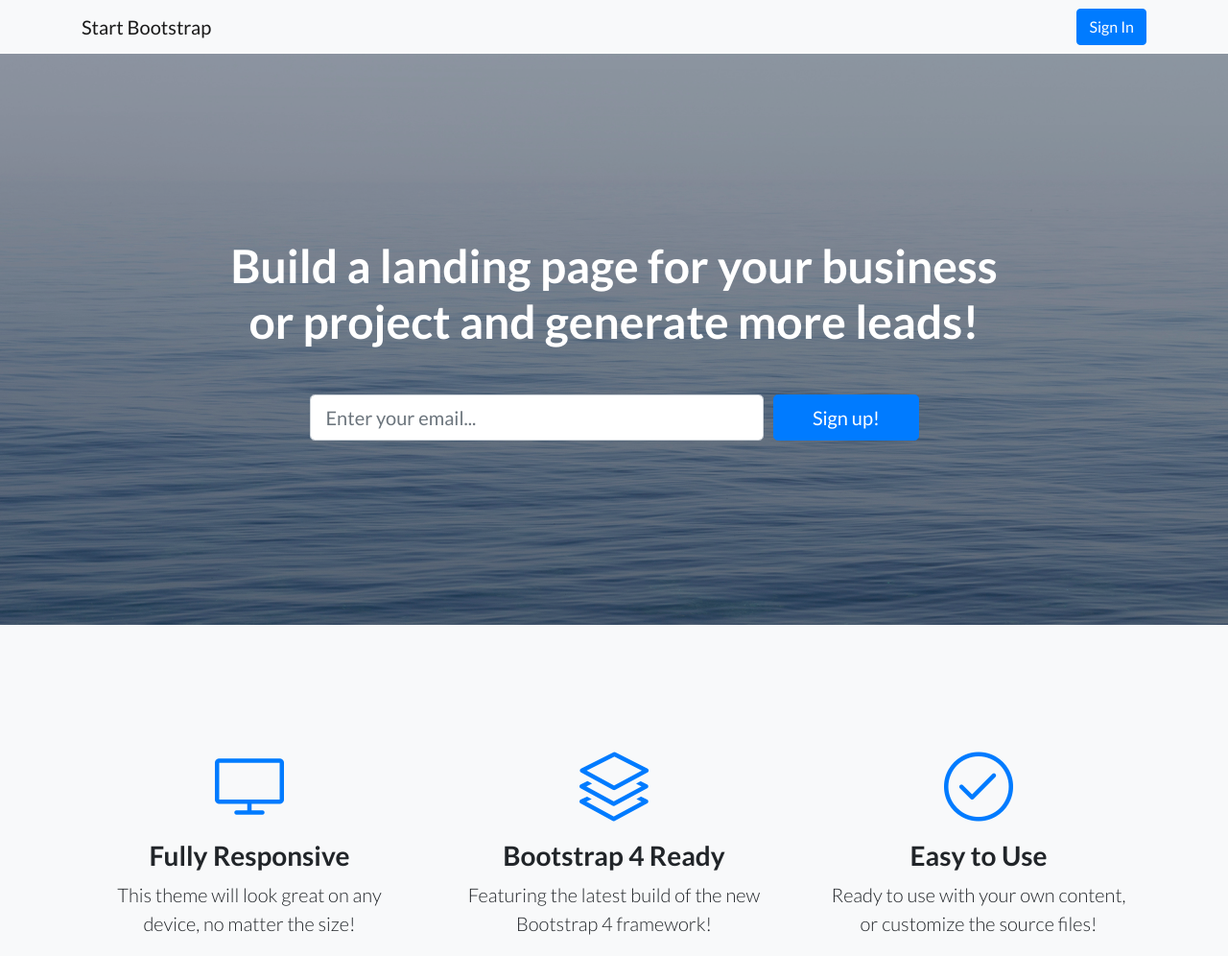
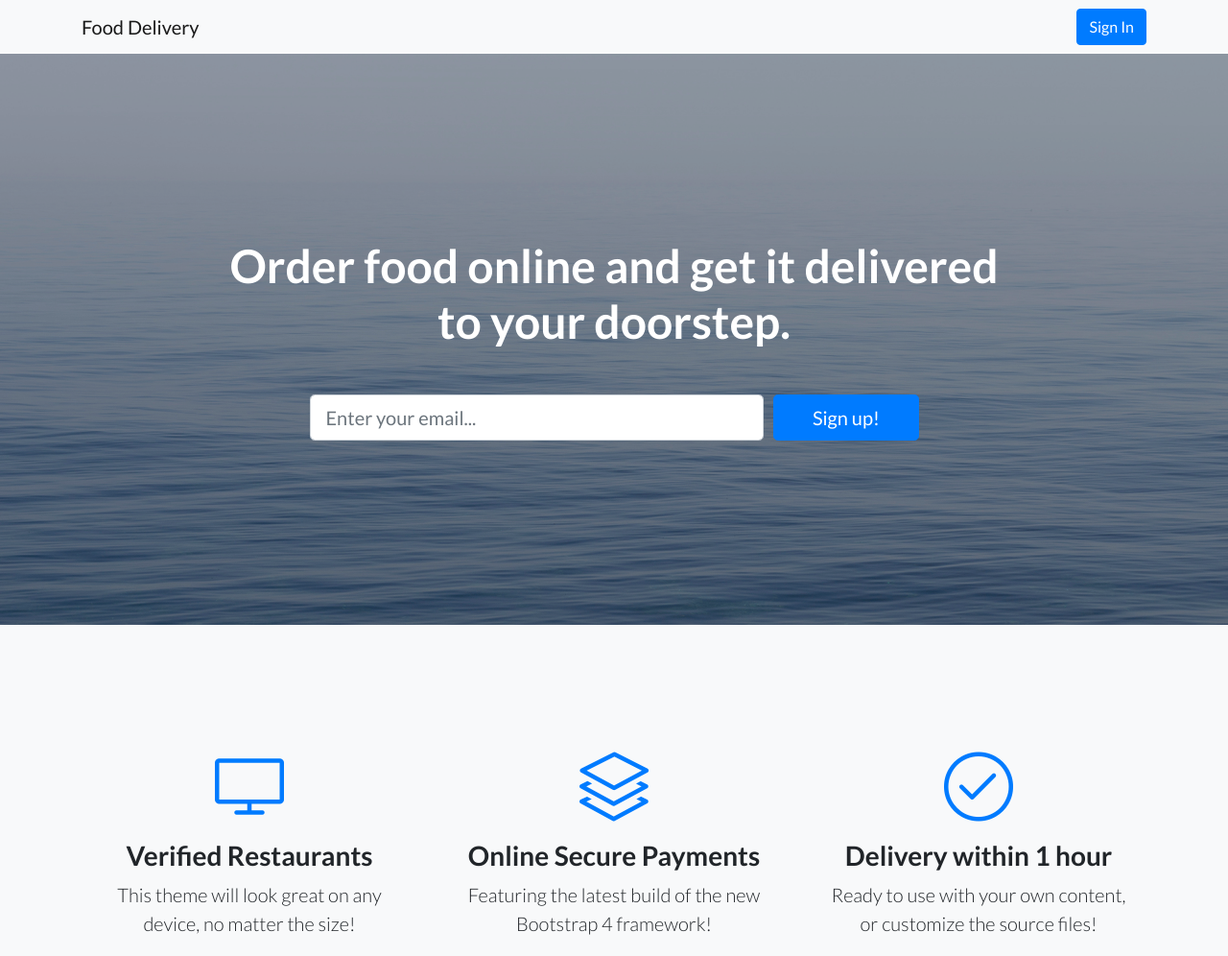
Before and after one commit to kashifbhutta/landingpage, a website: page index.html in a window 1280 px wide. Shown: the top 996 px of the page at 96% size. Drawn offline with Linux system fonts and the light colour scheme.

Commit message:
home page changes

```diff
--- a/index.html
+++ b/index.html
@@ -28,7 +28,7 @@
     <!-- Navigation -->
     <nav class="navbar navbar-light bg-light static-top">
       <div class="container">
-        <a class="navbar-brand" href="#">Start Bootstrap</a>
+        <a class="navbar-brand" href="#">Food Delivery</a>
         <a class="btn btn-primary" href="#">Sign In</a>
       </div>
     </nav>
@@ -39,7 +39,7 @@
       <div class="container">
         <div class="row">
           <div class="col-xl-9 mx-auto">
-            <h1 class="mb-5">Build a landing page for your business or project and generate more leads!</h1>
+            <h1 class="mb-5">Order food online and get it delivered to your doorstep.</h1>
           </div>
           <div class="col-md-10 col-lg-8 col-xl-7 mx-auto">
             <form>
@@ -66,7 +66,7 @@
               <div class="features-icons-icon d-flex">
                 <i class="icon-screen-desktop m-auto text-primary"></i>
               </div>
-              <h3>Fully Responsive</h3>
+              <h3>Verified Restaurants</h3>
               <p class="lead mb-0">This theme will look great on any device, no matter the size!</p>
             </div>
           </div>
@@ -75,7 +75,7 @@
               <div class="features-icons-icon d-flex">
                 <i class="icon-layers m-auto text-primary"></i>
               </div>
-              <h3>Bootstrap 4 Ready</h3>
+              <h3>Online Secure Payments</h3>
               <p class="lead mb-0">Featuring the latest build of the new Bootstrap 4 framework!</p>
             </div>
           </div>
@@ -84,7 +84,7 @@
               <div class="features-icons-icon d-flex">
                 <i class="icon-check m-auto text-primary"></i>
               </div>
-              <h3>Easy to Use</h3>
+              <h3>Delivery within 1 hour</h3>
               <p class="lead mb-0">Ready to use with your own content, or customize the source files!</p>
             </div>
           </div>
```
